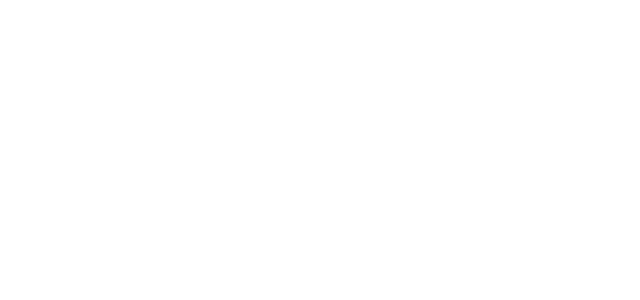
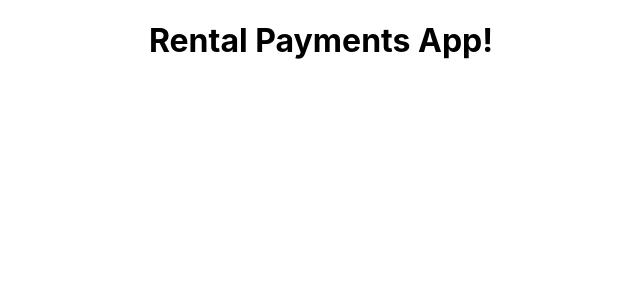
Before and after one commit to day1park/rental-payments, a React (Create React App) app: page / in a window 1280 px wide. Shown: the top 300 px of the page, without its empty margins (319-959 px from the left). Built offline with nearby package versions, Linux system fonts and the light colour scheme.

Commit message:
add header component

```diff
--- a/src/App.js
+++ b/src/App.js
@@ -1,10 +1,14 @@
 import React, { Component } from "react";
-
 import "./App.css";
+import Header from "./header";
 
 class App extends Component {
   render() {
-    return <div className="App" />;
+    return (
+      <div className="App">
+        <Header />
+      </div>
+    );
   }
 }
 
--- /dev/null
+++ b/src/header/index.js
@@ -0,0 +1,11 @@
+import React from "react";
+
+const Header = () => {
+  return (
+    <div className="Header">
+      <h1>Rental Payments App!</h1>
+    </div>
+  );
+};
+
+export default Header;
```
